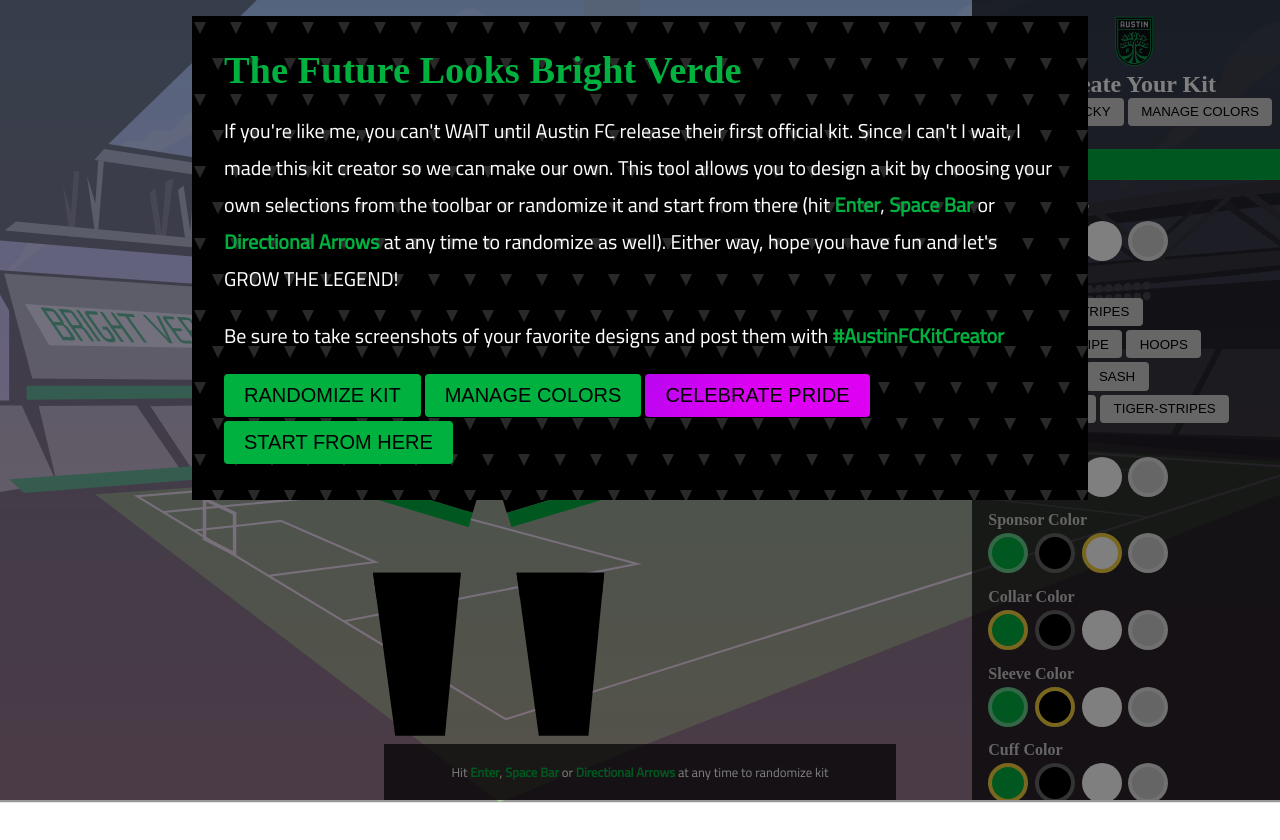
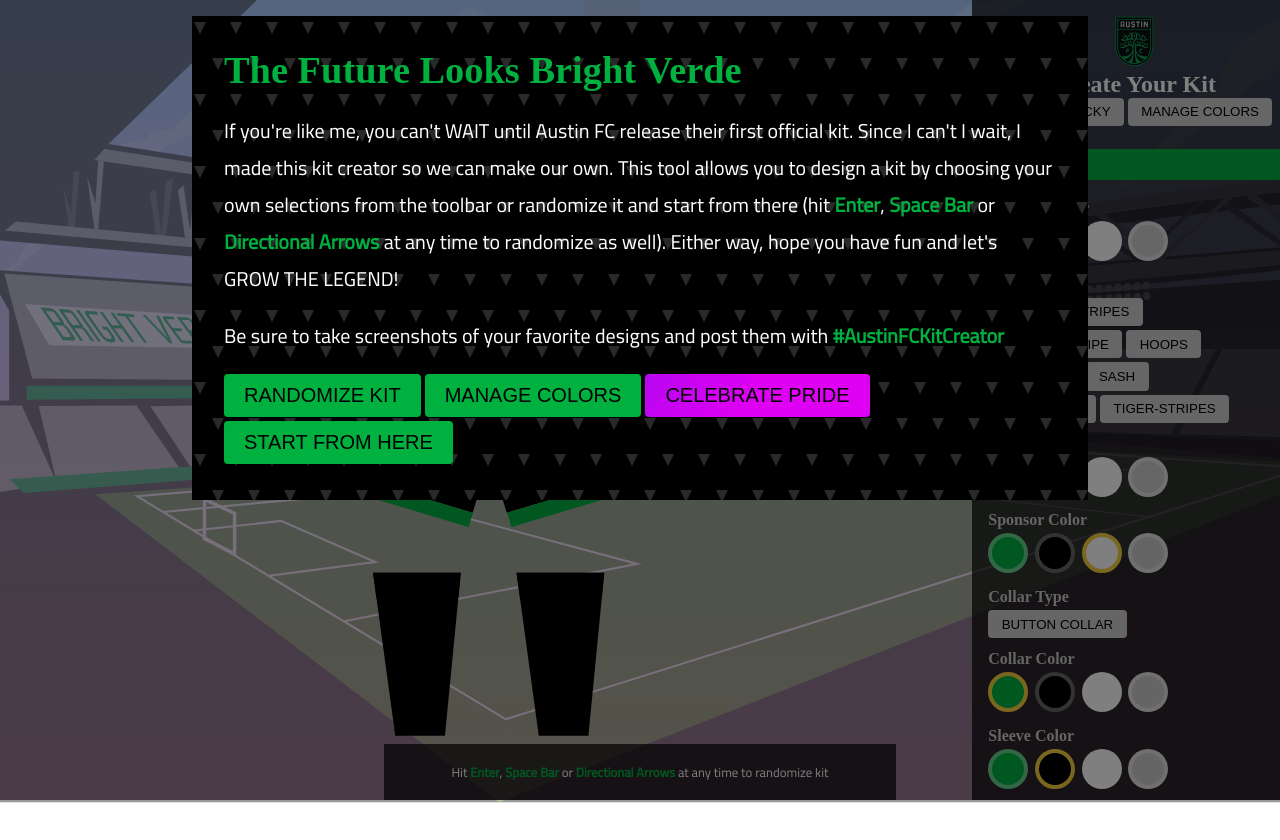
Before and after one commit to drinkingtheink/austin-fc-kit-creator, a Vue app: page / in a window 1280 px wide. Shown: the top 840 px of the page. Built offline with nearby package versions, Linux system fonts and the light colour scheme; a web font is replaced by a local one.

Commit message:
Button collar option.

```diff
--- a/src/App.vue
+++ b/src/App.vue
@@ -105,6 +105,7 @@
           :logoFill="logoFill"
           :numberFill="numberFill"
           :collarFill="collarFill"
+          :showButtonCollar="showButtonCollar"
           :socksHoops="socksHoops"
           :socksHoopsFill="socksHoopsFill"
           :prideColors="prideColors"
@@ -174,6 +175,19 @@
           >
           </button>
         </section>
+
+        <h4>Collar Type</h4>
+        <button
+          class="toggle active"
+          v-if="showButtonCollar"
+          v-on:click="setCollarButton(false)"
+        >No Button Collar</button>
+
+        <button
+          class="toggle"
+          v-else
+          v-on:click="setCollarButton(true)"
+        >Button Collar</button>
 
         <h4>Collar Color</h4>
         <section class="color-select">
@@ -394,7 +408,9 @@
         shirtCuffFill: green,
         shirtSleeveFill: black,
         logoFill: white,
+
         collarFill: green,
+        showButtonCollar: false,
 
         shortsFill: black,
         shortsCuffsFill: green,
@@ -412,7 +428,7 @@
         return this.arraysMatch(this.colors, this.prideColors);
       },
       defaultPaletteEnabled() {
-        return this.arraysMatch(this.colors, this.defaultColors);
+        return this.arraysMatch(this.colors, defaultColors);
       }
     },
     watch: {
@@ -526,6 +542,9 @@
       setCollarFill(fill) {
         this.collarFill = fill;
       },
+      setCollarButton(pref) {
+        this.showButtonCollar = pref;
+      },
       setShortsFill(fill) {
         this.shortsFill = fill;
       },
@@ -572,6 +591,7 @@
         this.setShirtSleeveFill(this.getRandomColor());
         this.setLogoFill(this.getRandomColor());
         this.setCollarFill(this.getRandomColor());
+        this.setCollarButton(this.getRandomTrueFalse());
         this.setShortsFill(this.getRandomColor());
         this.setShortsCuffsFill(this.getRandomColor());
         this.setSocksFill(this.getRandomColor());
--- a/src/components/Kit.vue
+++ b/src/components/Kit.vue
@@ -616,7 +616,12 @@
             c0.4,0,0.5,0.1,0.5,0.5c0,0.7,0,1.5,0,2.2C451.6,131.8,451.6,131.9,451.6,132z"/>
         </g>
       </g>
-      <polygon id="collar" :style="{ fill: collarFill }" class="st0" points="360.6,132.5 459.9,33.3 429.9,33.3 360.6,102.6 291.4,33.3 261.4,33.3  "/>
+      <polygon v-show="!showButtonCollar" id="collar" :style="{ fill: collarFill }" class="st0" points="360.6,132.5 459.9,33.3 429.9,33.3 360.6,102.6 291.4,33.3 261.4,33.3  "/>
+      <g v-show="showButtonCollar" id="button-collar">
+        <path id="collar-w-fold" :style="{ fill: collarFill }" class="st0" d="M440.9,34.7l0.2-0.2h-11.1l-69.3,69.3l-69.2-69.3h-11.1c-11.3,40.8,21.3,97.7,21.3,97.7
+          l36.7-39.5l16.7,16.7l-12.5,23.5l40.2-40.2l36.6,39.4C419.5,132.2,452.1,75.5,440.9,34.7z"/>
+        <circle id="button" :style="{ fill: collarFill }" class="st0" cx="366.8" cy="127.7" r="8"/>
+      </g>
       <g id="shirt-maker">
         <rect :style="{ fill: collarFill }" x="250.6" y="135.4" width="8.4" height="25.4"/>
         <rect :style="{ fill: collarFill }" x="237.9" y="140.4" width="8.4" height="20.3"/>
@@ -668,6 +673,7 @@
       'numberFill',
       'logoFill',
       'collarFill',
+      'showButtonCollar',
       'prideColors',
       'prideEnabled'
     ],
```
